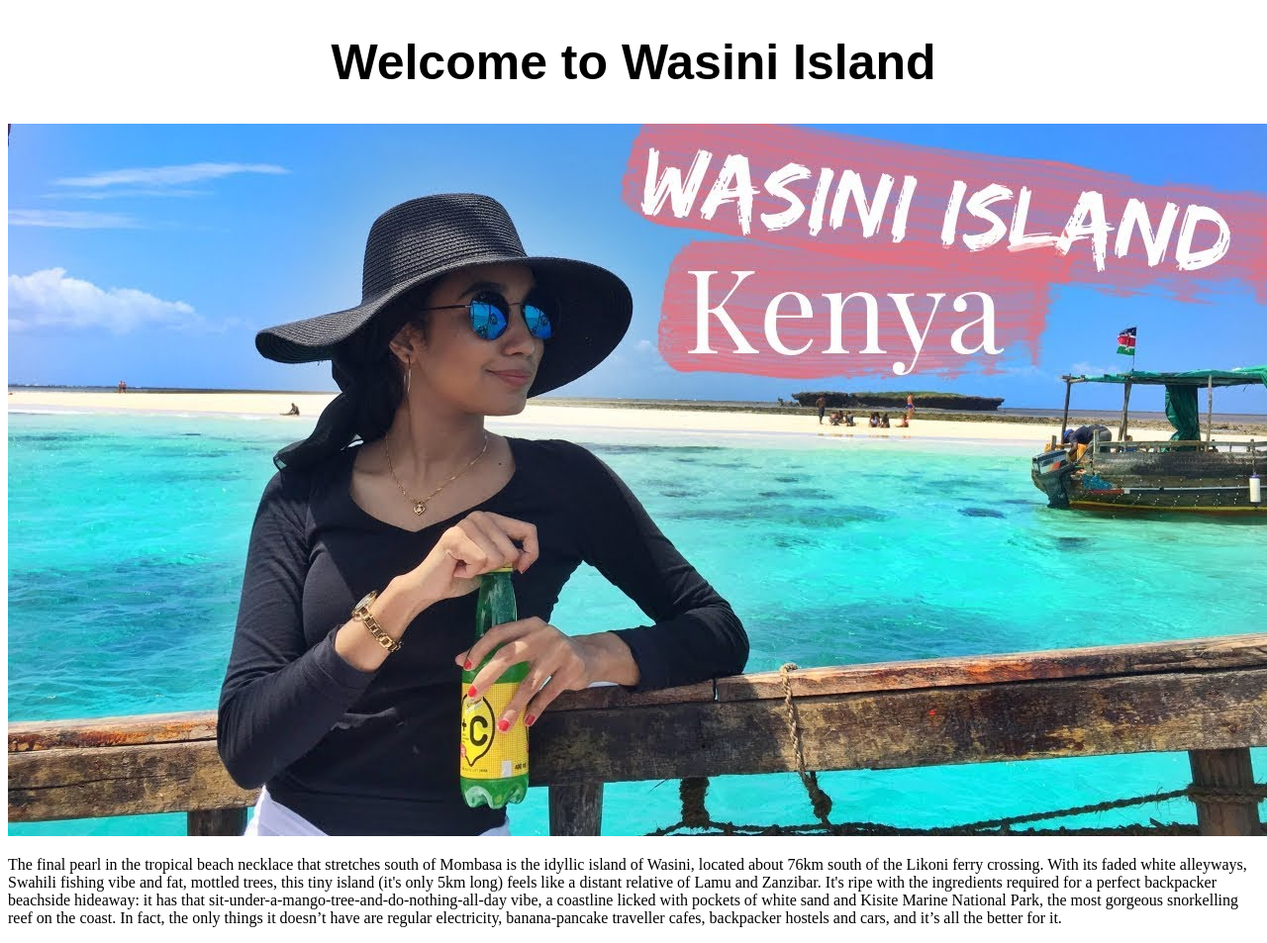
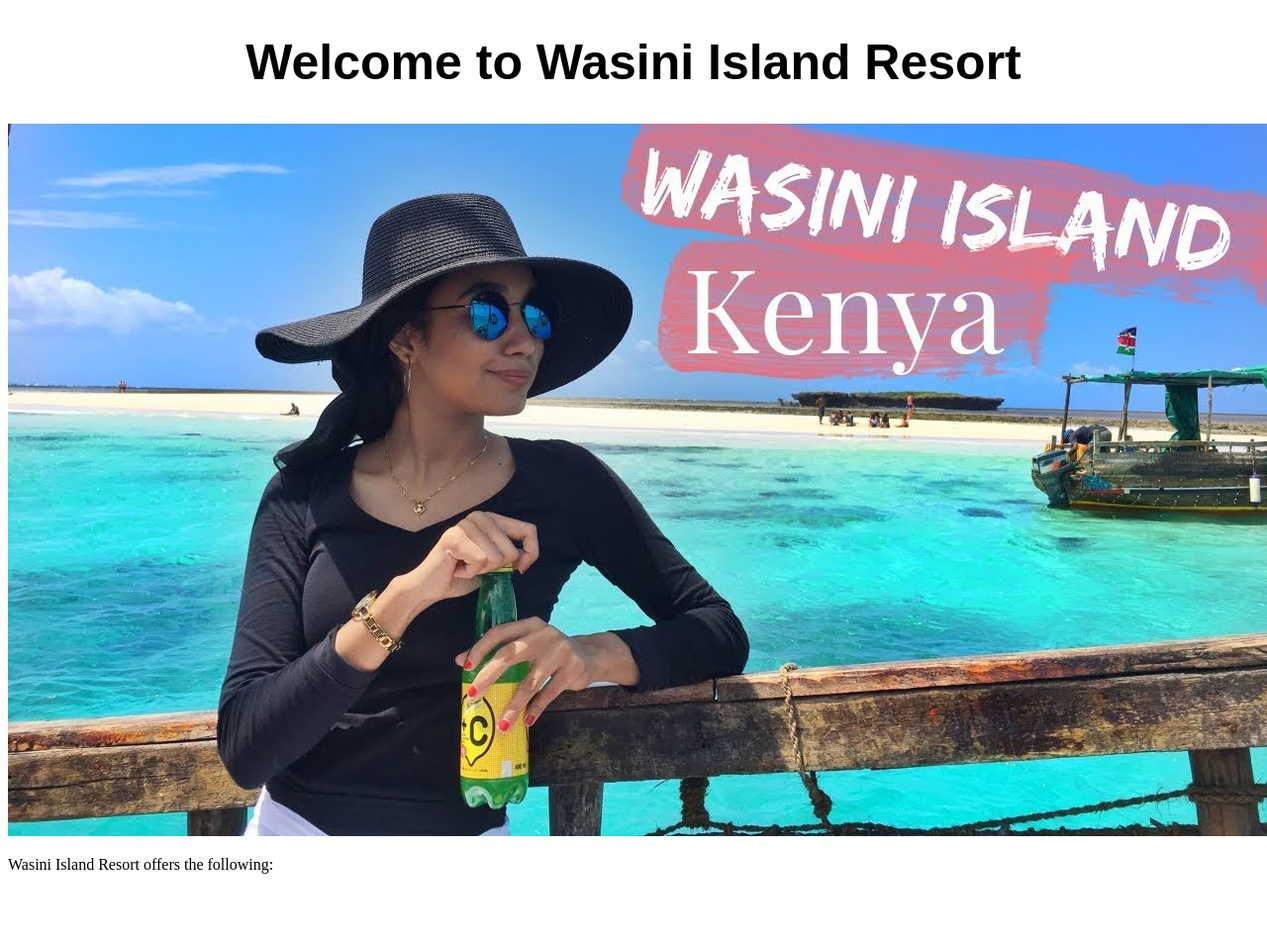
Before and after one commit to Bwangari/Git-Branching-website-Lesson, a plain HTML site: page index.html in a window 1280 px wide. Shown: the whole page at 99% size. After the commit the page ends 899 px from the top, so only its background shows below. Drawn offline with Linux system fonts and the light colour scheme.

Commit message:
Add the word resort and what we offer

```diff
--- a/index.html
+++ b/index.html
@@ -7,11 +7,10 @@
   </head>
   <body>
 <h1>
-  Welcome to Wasini Island</h1>
+  Welcome to Wasini Island Resort</h1>
+<img src="images/wasini.jpg" alt="wasini island">
   <p>
-    <img src="images/wasini.jpg" alt="wasini island">
-  </p>
-  <p>
-    The final pearl in the tropical beach necklace that stretches south of Mombasa is the idyllic island of Wasini, located about 76km south of the Likoni ferry crossing. With its faded white alleyways, Swahili fishing vibe and fat, mottled trees, this tiny island (it's only 5km long) feels like a distant relative of Lamu and Zanzibar. It's ripe with the ingredients required for a perfect backpacker beachside hideaway: it has that sit-under-a-mango-tree-and-do-nothing-all-day vibe, a coastline licked with pockets of white sand and Kisite Marine National Park, the most gorgeous snorkelling reef on the coast. In fact, the only things it doesn’t have are regular electricity, banana-pancake traveller cafes, backpacker hostels and cars, and it’s all the better for it.</p>
+Wasini Island Resort offers the following:
+ </p>
   </body>
 </html>
```
